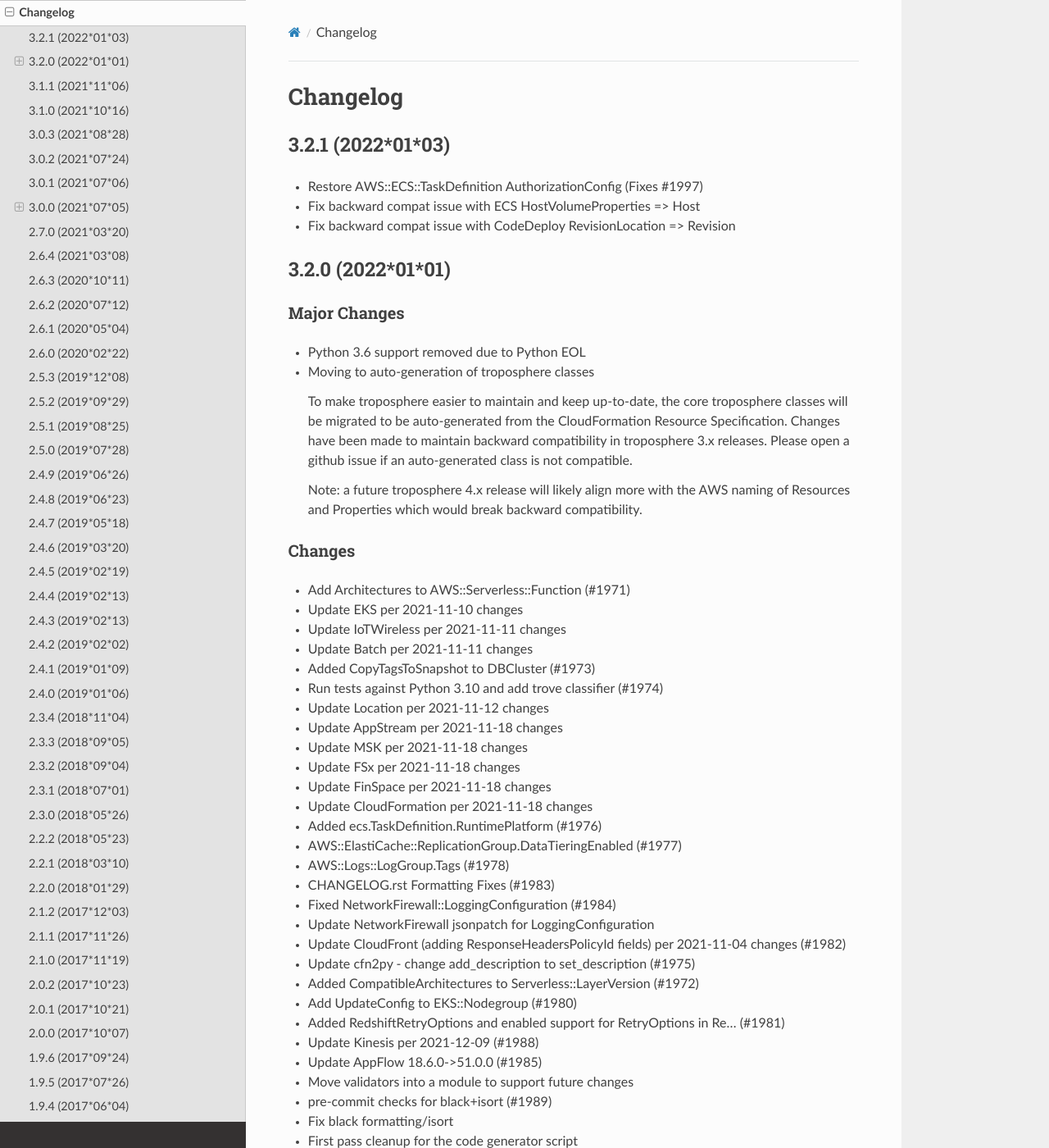
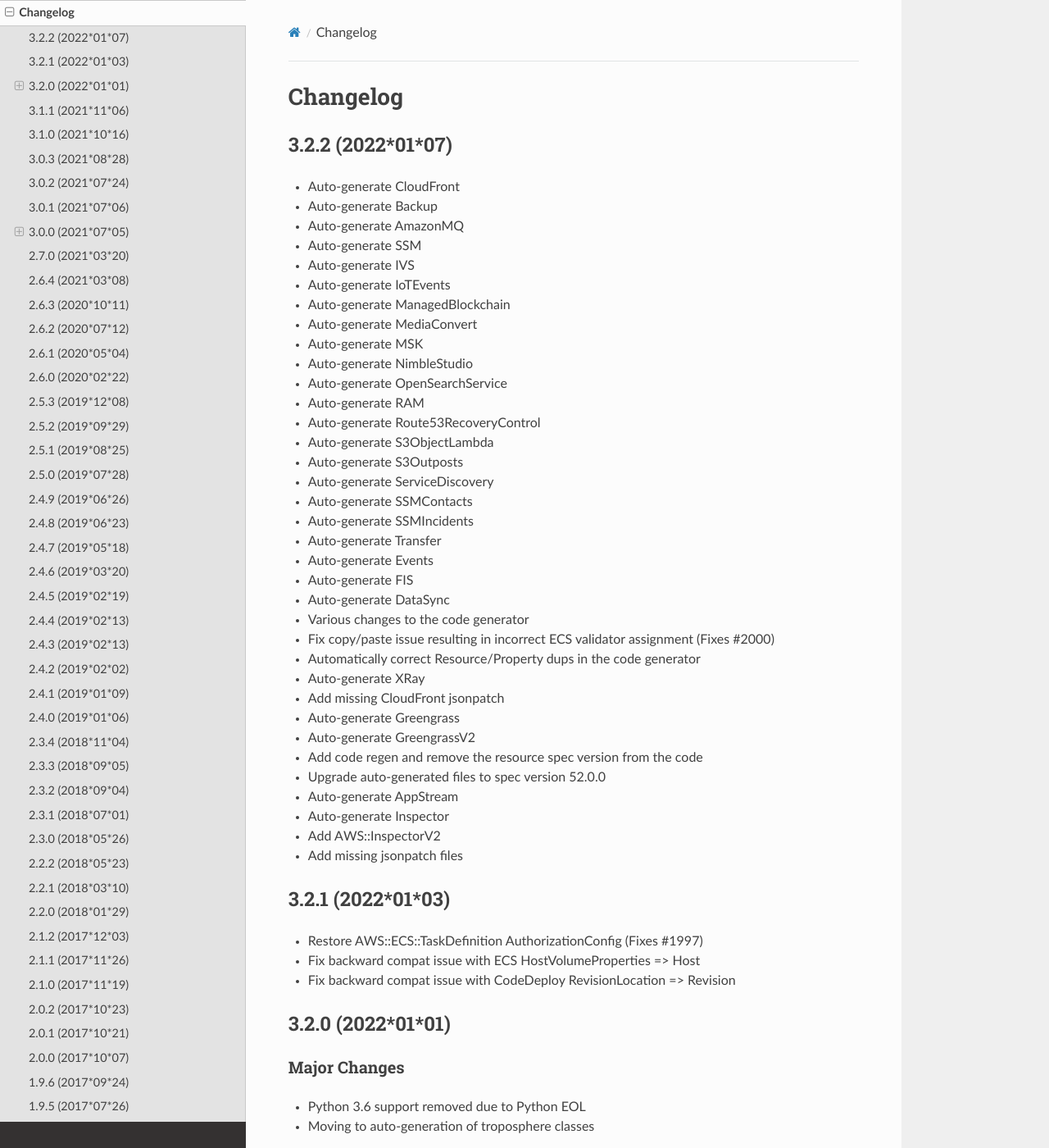
Before and after one commit to cloudtools/troposphere, a Sphinx documentation site: the page built from docs/changelog.rst, in a window 1280 px wide and 1400 px high. Shown: the whole window at 82% size. Built offline with Sphinx 7.4.7 and the Read the Docs theme 2.0.0, drawn with Linux system fonts in a browser that asks for light colours; some of the changed text lies outside the part shown.

Commit message:
Release 3.2.2

```diff
--- a/CHANGELOG.rst
+++ b/CHANGELOG.rst
@@ -1,3 +1,41 @@
+3.2.2 (2022*01*07)
+------------------
+* Auto-generate CloudFront
+* Auto-generate Backup
+* Auto-generate AmazonMQ
+* Auto-generate SSM
+* Auto-generate IVS
+* Auto-generate IoTEvents
+* Auto-generate ManagedBlockchain
+* Auto-generate MediaConvert
+* Auto-generate MSK
+* Auto-generate NimbleStudio
+* Auto-generate OpenSearchService
+* Auto-generate RAM
+* Auto-generate Route53RecoveryControl
+* Auto-generate S3ObjectLambda
+* Auto-generate S3Outposts
+* Auto-generate ServiceDiscovery
+* Auto-generate SSMContacts
+* Auto-generate SSMIncidents
+* Auto-generate Transfer
+* Auto-generate Events
+* Auto-generate FIS
+* Auto-generate DataSync
+* Various changes to the code generator
+* Fix copy/paste issue resulting in incorrect ECS validator assignment (Fixes #2000)
+* Automatically correct Resource/Property dups in the code generator
+* Auto-generate XRay
+* Add missing CloudFront jsonpatch
+* Auto-generate Greengrass
+* Auto-generate GreengrassV2
+* Add code regen and remove the resource spec version from the code
+* Upgrade auto-generated files to spec version 52.0.0
+* Auto-generate AppStream
+* Auto-generate Inspector
+* Add AWS::InspectorV2
+* Add missing jsonpatch files
+
 3.2.1 (2022*01*03)
 ------------------
 * Restore AWS::ECS::TaskDefinition AuthorizationConfig (Fixes #1997)
--- a/docs/conf.py
+++ b/docs/conf.py
@@ -20,13 +20,13 @@
 # -- Project information -----------------------------------------------------
 
 project = "troposphere"
-copyright = "2019, cloudtools"
+copyright = "2012-2022, cloudtools"
 author = "cloudtools"
 
 # The short X.Y version
 version = ""
 # The full version, including alpha/beta/rc tags
-release = "3.2.1"
+release = "3.2.2"
 
 
 # -- General configuration ---------------------------------------------------
--- a/troposphere/__init__.py
+++ b/troposphere/__init__.py
@@ -13,7 +13,7 @@
 
 from . import validators
 
-__version__ = "3.2.1"
+__version__ = "3.2.2"
 
 # constants for DeletionPolicy and UpdateReplacePolicy
 Delete = "Delete"
```
